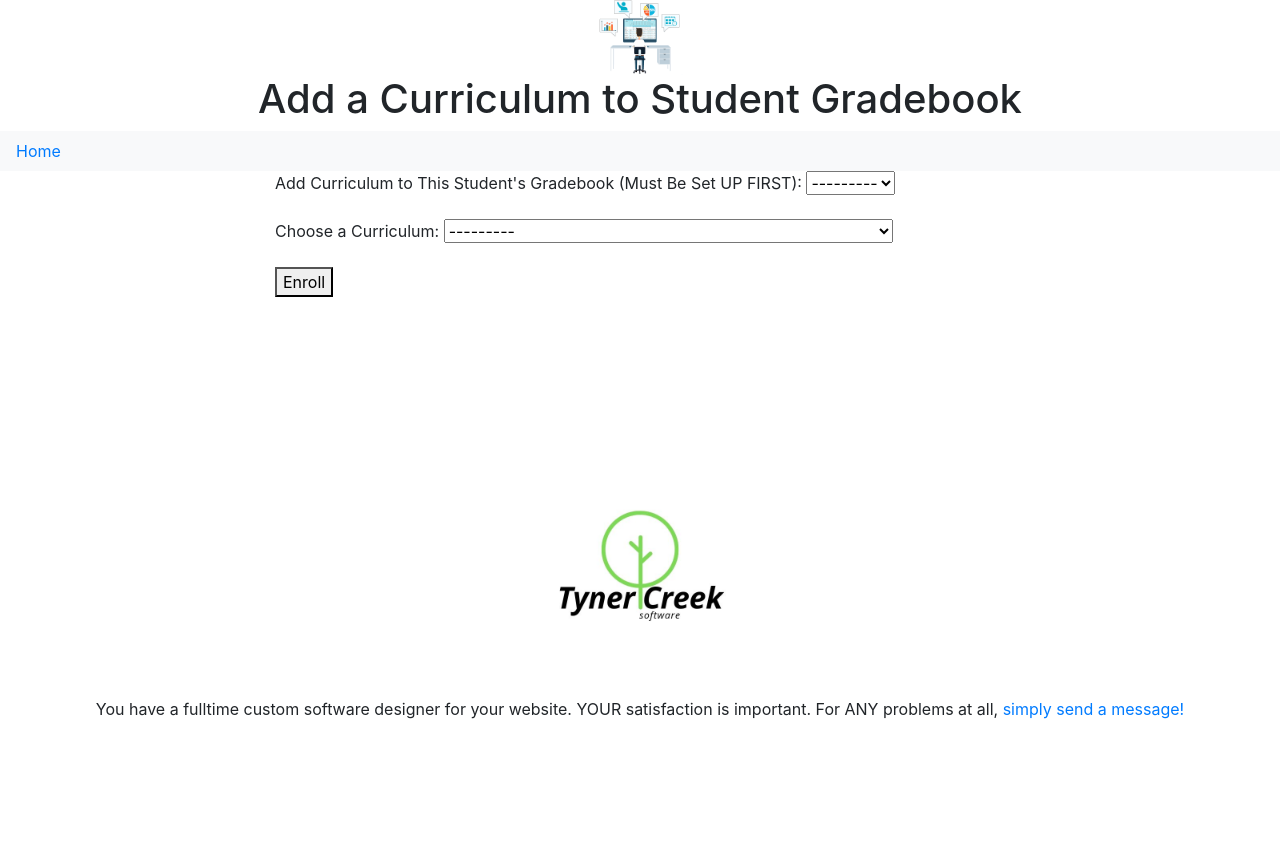
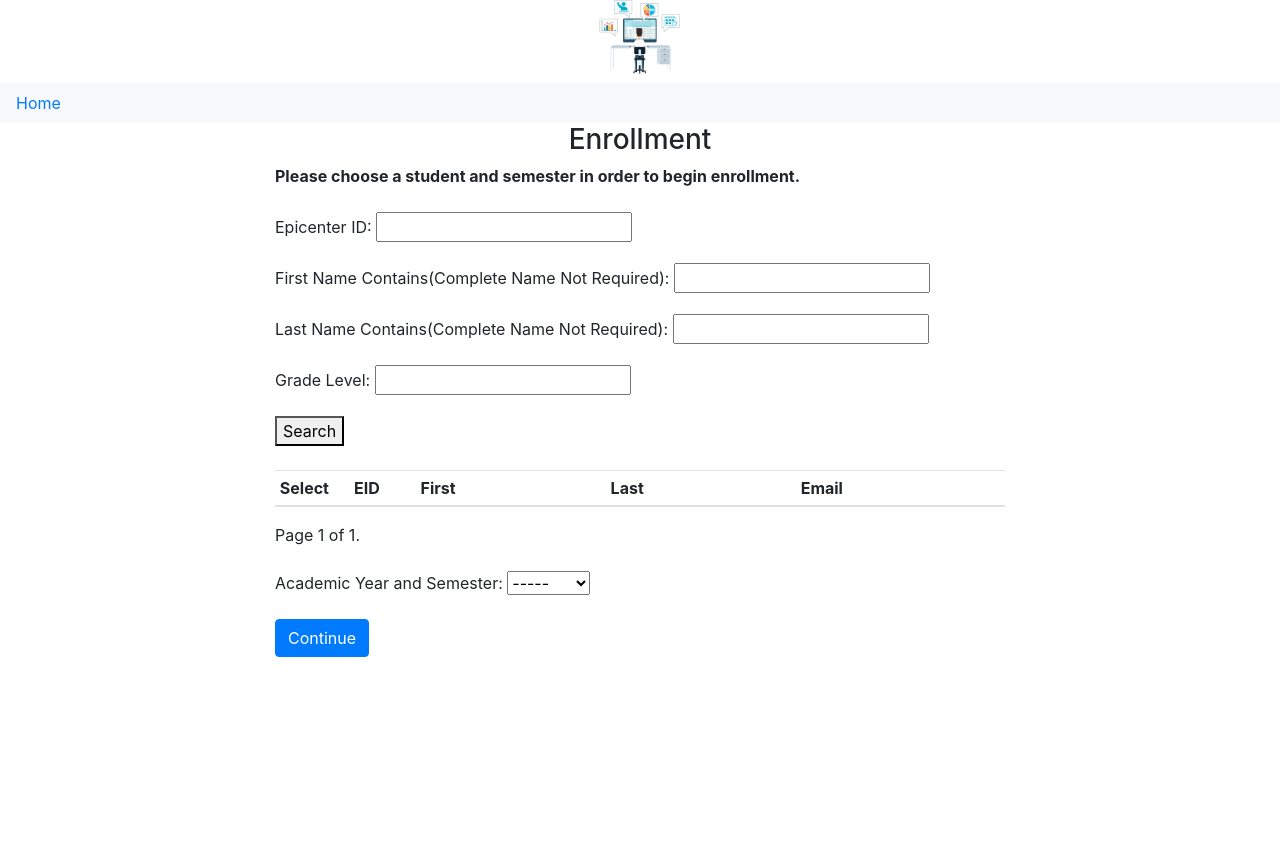
Before and after one commit to alekseytols90/gradescape, a Django app: page /enroll-student/ in a window 1280 px wide. Shown: the top 858 px of the page. Before the commit the page ends 719 px from the top, so only its background shows below. Run offline with Django 3.2, Linux system fonts and the light colour scheme; a user stored in the database is signed in; data comes from the database, SQL or seed files in the repository; lists and menus that the app fills with data are empty; some libraries are stand-ins or nearby versions.

Commit message:
enrollment form prototype ready

```diff
--- a/mygrades/admin.py
+++ b/mygrades/admin.py
@@ -6,7 +6,7 @@ from mygrades.models import (
     Student,
     # Authentication,
     Curriculum,
-    # Enrollment,
+    Enrollment,
     Assignment,
     StudentAssignment,
     Standard,
@@ -15,6 +15,7 @@ from mygrades.models import (
     Teacher,
     GradeBook)
 
+admin.site.register(Enrollment)
 
 @admin.register(Student)
 class StudentAdmin(admin.ModelAdmin):
--- a/mygrades/forms.py
+++ b/mygrades/forms.py
@@ -1,6 +1,7 @@
 from django import forms
 from django.utils.safestring import mark_safe
 from django.db.models import Count, F
+from django.contrib.admin import widgets
 
 from mygrades.models import (
     Student,
@@ -189,27 +190,43 @@ class StudentModelForm(forms.ModelForm):
         return cleaned_epicenter_id
 
 
+SUBJECT_EMPTY = [('','---------')] + Curriculum.SUBJECT
+CURRICULUMGRADE_EMPTY = [('','---------')] + Curriculum.CURRICULUMGRADE
+
 class CurriculumEnrollmentForm(forms.ModelForm):
+    subject = forms.ChoiceField(choices=SUBJECT_EMPTY, required=False) # js filter purposes, value not used
+    grade_level = forms.ChoiceField(choices=CURRICULUMGRADE_EMPTY, required=False) # js filter purposes, value not used
+
     class Meta:
         model = Enrollment
-        fields = ["student", "curriculum"]
+
+        #weight is not in the form
+        fields = ["student","academic_semester","subject","grade_level","curriculum","tracking","required","semesterend","level","gradassign","recorded_from", "username","password","loginurl"]
 
         labels = {
-            "student": "Add Curriculum to This Student's Gradebook (Must Be Set UP FIRST)",
-            "curriculum": "Choose a Curriculum",
+            #"student": "Add Curriculum to This Student's Gradebook (Must Be Set UP FIRST)",
+            "curriculum": "Curriculum",
+        }
+        widgets = {
+                'curriculum': forms.RadioSelect(),
+                'semesternd': widgets.AdminSplitDateTime()
         }
 
     def __init__(self, *args, **kwargs):
         instance = kwargs.pop("instance", None)
-        request = kwargs.pop("request", None)
-        teacher_email = kwargs.pop("teacher_email",None)
+        student_pk = kwargs.pop("student_pk",None)
+        cqs = kwargs.pop("curriculum_qs",None)
         super(CurriculumEnrollmentForm, self).__init__(*args, **kwargs)
-        qs = Student.objects.all()
-        if teacher_email:
-            qs = qs.filter(teacher_email=teacher_email)
+        qs = Student.objects.filter(pk=student_pk)
+        self.fields["student"].queryset = qs.order_by("last_name")
+        self.fields["student"].widget = forms.HiddenInput()
+        self.fields["academic_semester"].widget = forms.HiddenInput()
 
-        self.fields["student"].queryset = qs.order_by("last_name")
-        self.fields["curriculum"].queryset = Curriculum.objects.all()
+        self.fields["curriculum"].queryset = Curriculum.objects.none()
+
+        if cqs: # early range restriction on submitted grade_level and subject
+            self.fields["curriculum"].queryset = cqs
+
 
     def save(self):
         m = super(CurriculumEnrollmentForm, self).save(commit=True)
@@ -218,11 +235,6 @@ class CurriculumEnrollmentForm(forms.ModelForm):
             sa = StudentAssignment(student=self.instance.student, assignment=item, status="Not Assigned")
             sa.save()
 
-        #TODO: go finish curriculum list view with editable radio field of assignment status
-        #TODO: check if standards are catching with the assignment
-
-        #TODO: revisit here for enrollment form
-        #TODO: implement push button for weekly assignment
         return m
 
 
--- a/mygrades/templates/base.html
+++ b/mygrades/templates/base.html
@@ -24,6 +24,13 @@
             {% block head_title %}
 
             {% endblock %}
+            {% if messages %}
+            <ul class="messages">
+                {% for message in messages %}
+                <li{% if message.tags %} class="{{ message.tags }}"{% endif %}>{{ message }}</li>
+                {% endfor %}
+            </ul>
+            {% endif %}
             {% block content %}
 
             {% endblock %}
--- a/mygrades/templates/enroll_student_view.html
+++ b/mygrades/templates/enroll_student_view.html
@@ -1,14 +1,70 @@
-
 {% extends "base.html" %}
 
 {% block content %}
+<h3 align="center">Enrollment</h3>
+<b>Please choose a student and semester in order to begin enrollment.</b>
+<br/><br/>
+<form method="get">
+    {{ filter.form.as_p }}
+    <button type="submit">Search</button>
+</form>
+<br/>
+
+<form method="POST" action=".">  {% csrf_token %}
+    <table class="table table-sm table-striped">
+    <thead>
+    <tr>
+      <th style="width: 7%">Select</th>
+      <th style="width: 7%">EID</th>
+      <th style="width: 20%">First</th>
+      <th style="width: 20%">Last</th>
+      <th style="width: 22%">Email</th>
+    </tr>
+    <thead>
+    <tbody>
+    {% for object in object_list %}
+
+    <tr>
+        <td align="center"><input type="radio" name="student_pk" value="{{ object.pk }}" required></td><td>{{ object.epicenter_id }}</td><td>{{ object.first_name }}</td><td>{{ object.last_name }}</td><td><small>{{ object.email }}</small></td>
+    </tr>
 
 
+    {% endfor %}
+    </tbody>
+    </table>
 
+    <div class="pagination">
+        <span class="step-links">
+            {% if object_list.has_previous %}
+                <a href="?page=1">&laquo; first</a>
+                <a href="?page={{ object_list.previous_page_number }}">previous</a>
+            {% endif %}
 
-<form method='POST' action='.'>  {% csrf_token %}
-  {{ form.as_p }}
-  <button type=submit 'submit'> Enroll </button>
+            <span class="current">
+                Page {{ object_list.number }} of {{ object_list.paginator.num_pages }}.
+            </span>
 
+            {% if object_list.has_next %}
+                <a href="?page={{ object_list.next_page_number }}">next</a>
+                <a href="?page={{ object_list.paginator.num_pages }}">last &raquo;</a>
+            {% endif %}
+        </span>
+    </div>
+    <br/>
+    Academic Year and Semester:
+    <select name="semester" required>
+        <option value=""> ----- </option>
+        {% for option in semester_options %}
+        <option value="{{ option }}">{{ option }}</option>
+        {% endfor %}
+    </select><br/>
+    <br/>
+    <input class="btn btn-primary" type="submit" value="Continue">
+</form>
+
+<!--
+<form action="https://www.epicliveservices.com/admin/logout/">
+    <input type="submit" value="Logout of System Here" >
+</form> -->
 
 {% endblock %}
--- a/mygrades/urls.py
+++ b/mygrades/urls.py
@@ -14,7 +14,8 @@ from mygrades.views import (
     curriculum_list_view,
     curriculum_update_view,
     curriculum_delete_view,
-    enroll_student_view,
+    enroll_student_step1,
+    enroll_student_step2,
     crawl,
     standard_create_view,
     standard_list_view,
@@ -46,7 +47,8 @@ from mygrades.views import (
     teacher_setup_view,
     teacher_list_view,
     roster_list_view,
-    crawler
+    crawler,
+    api_curriculum_list
 )
 
 urlpatterns = [
@@ -71,7 +73,8 @@ urlpatterns = [
     path("curriculum/<int:id>/delete/", curriculum_delete_view),
     path("curriculum/<int:id>/edit/", curriculum_update_view),
     path("curriculum-assignments/", curriculum_assignment_list),
-    path("enroll-student/", enroll_student_view),
+    path("enroll-student/", enroll_student_step1, name='enroll_student_step1'),
+    path("enroll-student/<str:semester>/<int:student_pk>/", enroll_student_step2, name='enroll_student_step2'),
     path("standard-create/", standard_create_view),
     path("standard/", standard_list_view),
     path("standard-update/", standard_list_view),
@@ -98,6 +101,7 @@ urlpatterns = [
     path("teachers-setup/", teacher_setup_view),
     path("roster/", roster_list_view),
     url(r'^api/crawler/(?P<site_name>.*)/$', crawler, name="crawler"),
+    url(r'^api/curriculum/$', api_curriculum_list),
 
     # path("send-schedule/", ),
     # path("late-assignment/", ),
--- a/mygrades/views.py
+++ b/mygrades/views.py
@@ -1,5 +1,6 @@
 import csv
 import io
+import datetime
 from urllib.parse import urlparse
 from uuid import uuid4
 
@@ -14,6 +15,7 @@ from django.core.paginator import Paginator
 from django.core.validators import URLValidator
 from django.db import IntegrityError
 from django.forms import inlineformset_factory
+from django.http import Http404
 from django.http import HttpResponse
 from django.http import HttpResponseRedirect
 from django.http import JsonResponse
@@ -23,7 +25,11 @@ from django.urls import reverse
 from django.views import View
 from django.views.decorators.csrf import csrf_exempt
 from django.views.decorators.http import require_http_methods
+from django.utils import timezone
 from scrapyd_api import ScrapydAPI
+
+from rest_framework.decorators import api_view
+from rest_framework.response import Response
 
 from mygrades.crawler import *
 from mygrades.filters import (
@@ -753,19 +759,103 @@ def assignment_delete_view(request, id):
     context = {"object": obj}
     return render(request, template_name, context)
 
+@login_required
+def enroll_student_step2(request, semester, student_pk):
+    student = get_object_or_404(Student, pk=student_pk)
+    semester_options = generate_semester_choices()
+    if not semester in semester_options:
+        raise Http404
+
+    form = CurriculumEnrollmentForm(student_pk=student_pk, initial={"student":student, "academic_semester":semester})
+
+    # restrict curriculum range for safety, defaults to none if not set during form initialization
+    cqs = Curriculum.objects.filter(
+        grade_level=request.POST.get('grade_level',''),
+        subject=request.POST.get('subject',''))
+
+    if request.method == "POST":
+        form = CurriculumEnrollmentForm(request.POST, curriculum_qs=cqs, student_pk=student_pk, initial={"student":student, "academic_semester":semester})
+
+        if form.is_valid():
+            form.save()
+            messages.info(request, "Successfuly enrolled %s for %s" % (student, form.instance.curriculum))
+
+            if "enroll_stay" in request.POST:
+                # reinit the form with student and semester
+                form = CurriculumEnrollmentForm(student_pk=student_pk, initial={"student":student,"academic_semester":semester})
+            else:
+                return redirect(reverse("enroll_student_step1"))
+
+    template_name = "enroll_student_view_step2.html"
+    context = {"form": form, "student": student, "semester":semester}
+    return render(request, template_name, context)
+
+
+def generate_semester_choices():
+    """ Generate options for per semester for the current academic year and the next
+
+        1- get current year
+        2- if I'm before Jul 30 of c_year, base:  (c_year-1)-c_year    -> start by c_year-1
+           if I'm after  Jul 30 of c_year, base: c_year-(c_year+1)    -> start by c_year
+
+        Examples:
+        19-20 A
+        19-20 B
+        20-21 A
+        20-21 B
+
+        Formulation:
+        start-(start+1)-A
+        start-(start+1)-B
+        (start+1)-(start+2)-A
+        (start+1)-(start+2)-B
+    """
+    now = timezone.now()
+    current_year = now.year
+    start = current_year
+    july_end = datetime.datetime(current_year,7,30)
+    july_end_tz_aware = timezone.make_aware(july_end, timezone.get_default_timezone())
+
+    if now < july_end_tz_aware:
+        start = current_year - 1
+
+    options = []
+    options.append("%s-%s-%s" % (str(start)[2:],str(start+1)[2:], "A"))
+    options.append("%s-%s-%s" % (str(start)[2:],str(start+1)[2:], "B"))
+    options.append("%s-%s-%s" % (str(start+1)[2:],str(start+2)[2:], "A"))
+    options.append("%s-%s-%s" % (str(start+1)[2:],str(start+2)[2:], "B"))
+    return options
 
 @login_required
-def enroll_student_view(request):
-    qs = Curriculum.objects.all()
-    my_title = (
-        "Add a Curriculum to Student Gradebook"
-    )
-    form = CurriculumEnrollmentForm(request.POST or None, request=request, teacher_email=request.user.email)
-    if form.is_valid():
-        form.save()
+def enroll_student_step1(request):
+    qs = Student.objects.filter(teacher_email=request.user.email)
+    student_filter = StudentFilter(request.GET, queryset=qs)
+    p = Paginator(student_filter.qs, 10)
+    page = request.GET.get('page',1)
+    object_list = p.get_page(page)
     template_name = "enroll_student_view.html"
-    context = {"form": form, "title": my_title}
+    semester_options = generate_semester_choices()
+    context = {"object_list": object_list, "filter": student_filter, "semester_options":semester_options}
+
+    if request.method == "POST":
+        try:
+            student_pk = int(request.POST.get('student_pk',[])[0])
+        except Exception as e:
+            return render(request, template_name, context)
+        semester = request.POST.get('semester','')
+        return redirect(reverse("enroll_student_step2", args=[semester, student_pk]))
+
     return render(request, template_name, context)
+
+@login_required
+@api_view(['GET'])
+def api_curriculum_list(request):
+    subject = request.GET.get('subject','')
+    grade_level = request.GET.get('grade_level','')
+    results = []
+    for cur in Curriculum.objects.filter(subject=subject,grade_level=grade_level):
+        results.append({"id":cur.pk,"name":str(cur)})
+    return Response({"results":results})
 
 
 @login_required
```
Also changed, not shown: mygrades/models.py (+35 -0 lines), mygrades/templates/enroll_student_view_step2.html (added, +77 -0 lines), mygrades/migrations/0003_auto_20191107_2155.py (added).
